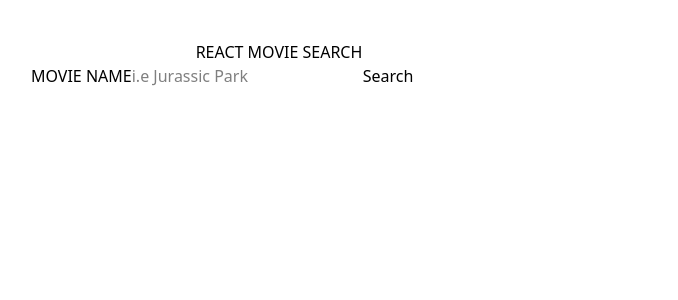
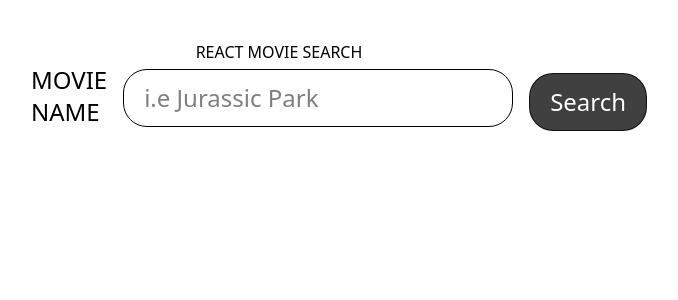
Before and after one commit to only-as19/MovieSearch-APP, a React (Vite) app: page / in a window 1280 px wide. Shown: the top 300 px of the page, without its empty margins (361-1039 px from the left). Built offline with nearby package versions, Linux system fonts and the light colour scheme.

Commit message:
Movie Serach App - Style the search bar

```diff
--- a/src/components/movieSearch.jsx
+++ b/src/components/movieSearch.jsx
@@ -4,22 +4,22 @@ const MovieSearch = () => {
   return (
     <div>
       <form
-
+            className='grid text-2xl md:grid-cols-[auto_1fr_auto] md:items-center md:gap-4'
 
           >
             <label
                 htmlFor="query"
-
+                className='mb-3'
                 >Movie Name
             </label>
                 <input
                 type="text"
                 name='query' placeholder='i.e Jurassic Park'
-
+                className='border text-2xl py-3 px-5 rounded-3xl outline-none mb-2'
 
                 />
             <button type='submit'
-
+                className='border border-[rgba(0,0,0,0.75)] text-2xl py-3 px-5 rounded-3xl bg-[rgba(0,0,0,0.75)] text-white transition-all duration-300 hover:bg-[rgba(0,0,0,0.85)]'
                 >Search
             </button>
       </form>
```
